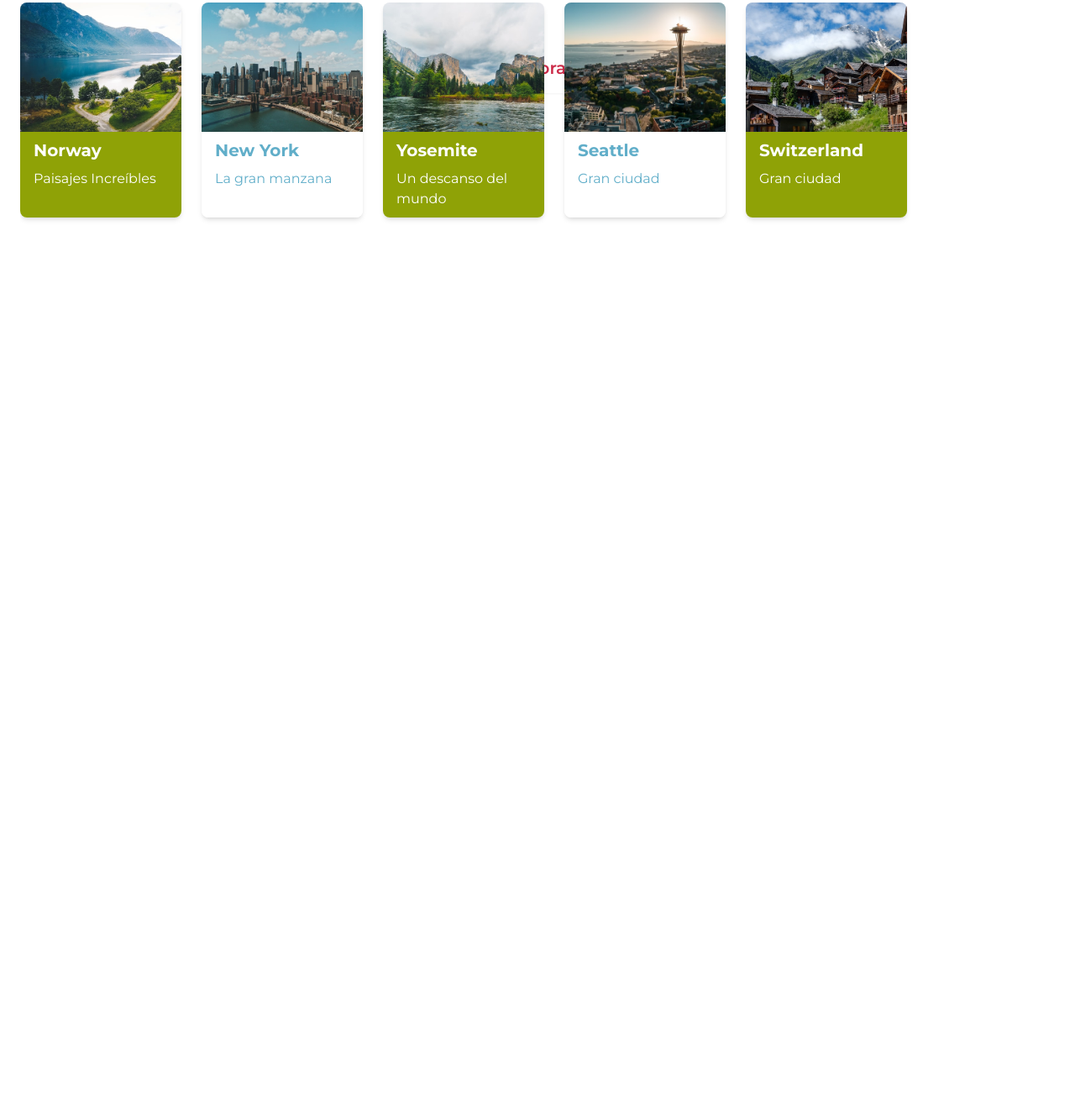
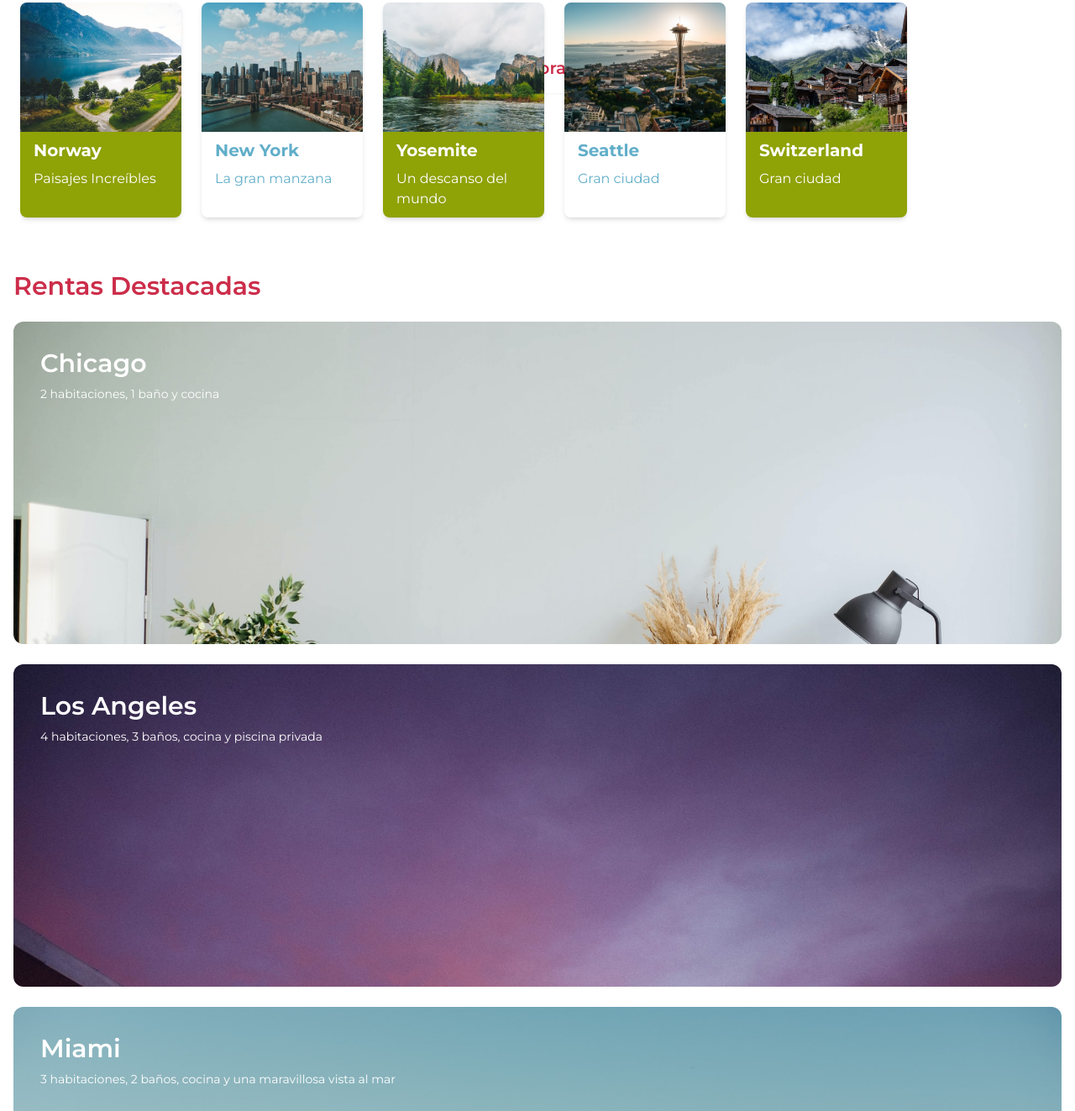
Before and after one commit to pipegovar/tailwind-platzi-travel, a website: page public/index.html in a window 1280 px wide. Shown: the part 397-1720 px from the top of the page at 84% size. Before the commit the page ends 800 px from the top, so only its background shows below. Drawn offline with Linux system fonts and the light colour scheme.

Commit message:
Creando la sección de Rentas destacadas

```diff
--- a/public/index.html
+++ b/public/index.html
@@ -68,7 +68,27 @@
             </div>
 
         </div>
-        <div id="rentas_destacadas"></div>
+        <div class="px-4 h-full w-full" id="rentas_destacadas">
+            <p class="text-3xl text-primary font-semibold pb-6 mt-6">Rentas Destacadas</p>
+            <div class="w-full h-auto flex flex-col space-y-6 items-center justify-center">
+                <div class="w-full h-96 bg-chicago bg-cover rounded-xl ">
+                    <p class="CardTitle">Chicago</p>
+                    <p class="text-sm pl-8 text-white mr-24">2 habitaciones, 1 baño y cocina</p>
+                </div>
+                <div class="w-full h-96 bg-LA bg-cover rounded-xl ">
+                    <p class="CardTitle">Los Angeles</p>
+                    <p class="text-sm pl-8 text-white mr-24">4 habitaciones, 3 baños, cocina y piscina privada</p>
+                </div>
+                <div class="w-full h-96 bg-miami bg-cover rounded-xl ">
+                    <p class="CardTitle">Miami</p>
+                    <p class="text-sm pl-8 text-white mr-24">3 habitaciones, 2 baños, cocina y una maravillosa vista al mar</p>
+                </div>
+                <div class="w-full h-96 bg-bali bg-cover rounded-xl ">
+                    <p class="CardTitle">Bali</p>
+                    <p class="text-sm pl-8 text-white mr-24">2 habitaciones, 2 baños, cocina y piscina privada</p>
+                </div>
+            </div>
+        </div>
     </section>
     <footer>
 
--- a/src/css/tailwind.css
+++ b/src/css/tailwind.css
@@ -6,4 +6,7 @@
     .Card {
       @apply w-48 h-64 shadow-md rounded-lg flex-none transform transition-all hover:-translate-y-4 hover:shadow-xl;
     }
+    .CardTitle {
+      @apply text-3xl px-8 pt-8 pb-2 font-semibold text-white
+    }
   }
```
Also changed, not shown: public/css/tailwind.css.
